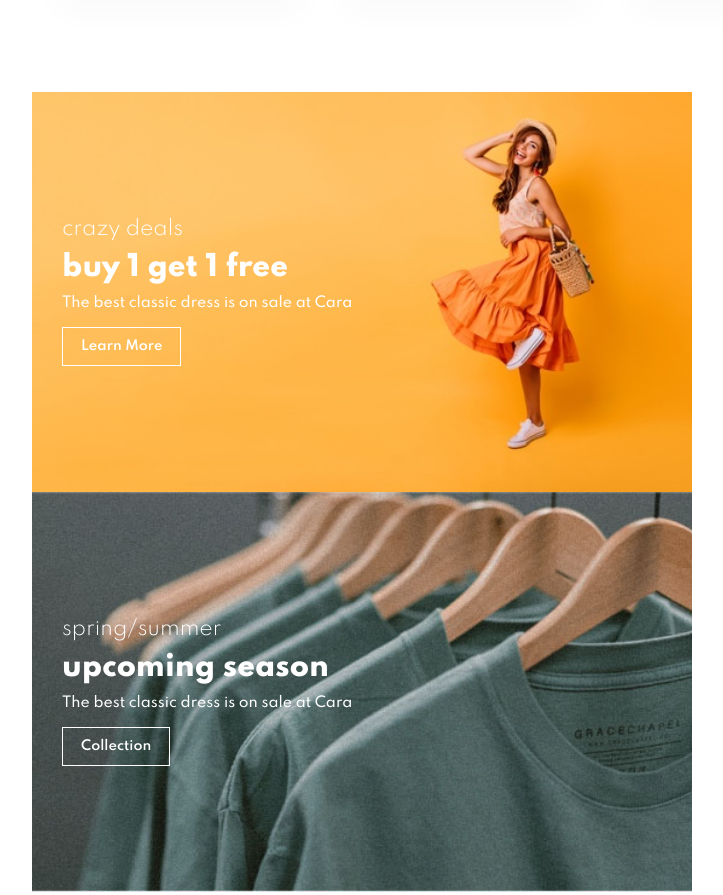
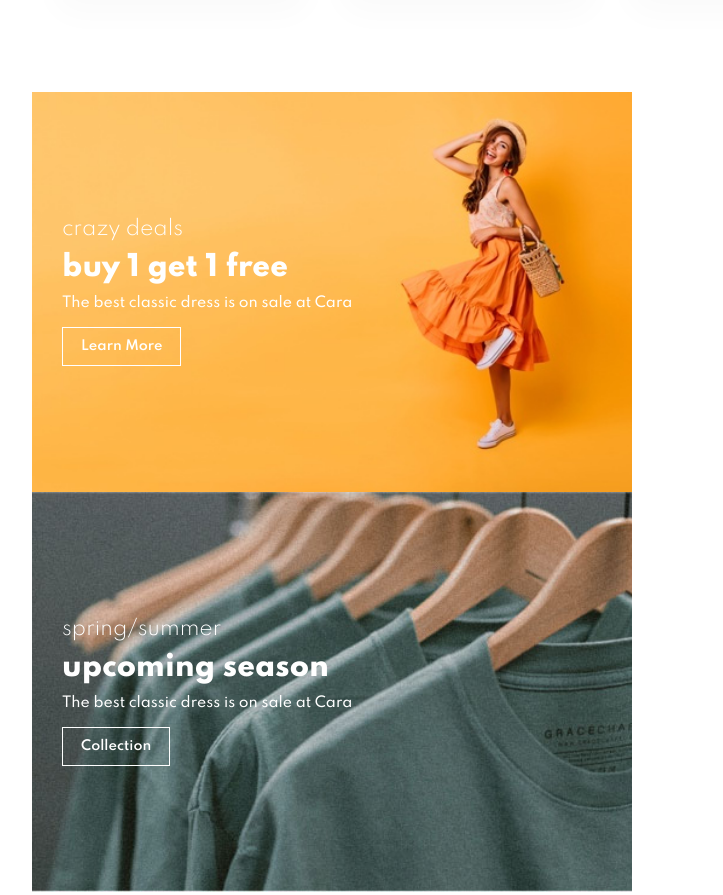
Before and after one commit to gold-en/cara-ecommerce, a plain HTML site: page index.html in a window 1280 px wide. Shown: the part 3478-4373 px from the top of the page, without its empty margins (48-771 px from the left). Drawn offline with Linux system fonts and the light colour scheme.

Commit message:
reduced the min-width of the sm-banner

```diff
--- a/style.css
+++ b/style.css
@@ -335,7 +335,7 @@ body {
   justify-content: center;
   align-items: flex-start;
   background-image: url('img/banner/b17.jpg');
-  min-width: 660px;
+  min-width: 600px;
   height: 50vh;
   background-size: cover;
   background-position: center;
```
